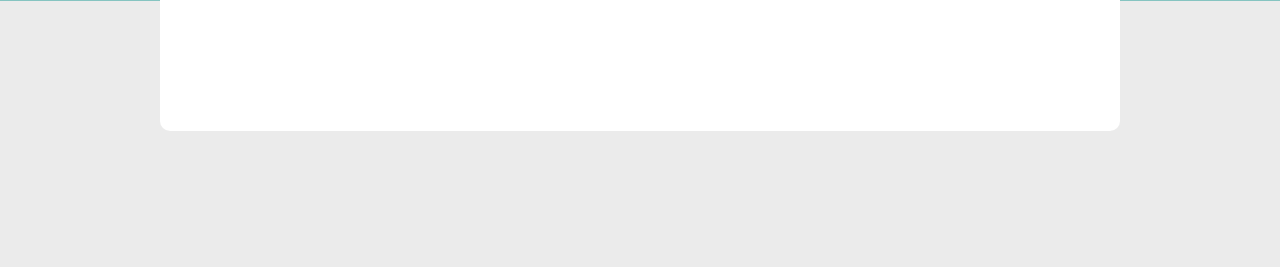
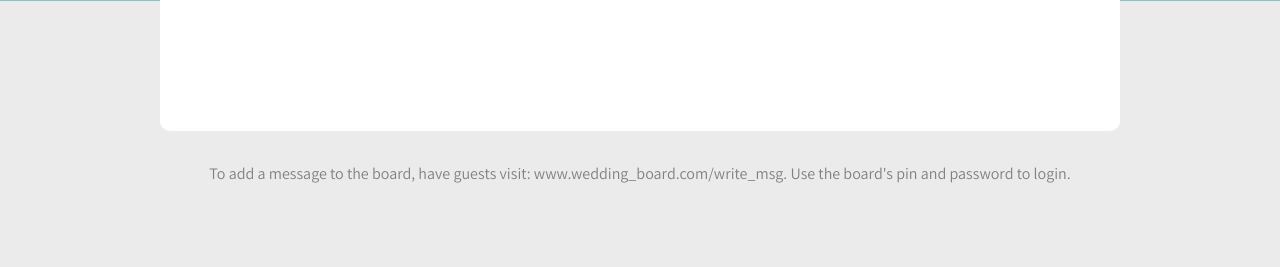
Before and after one commit to nicholemaldonado4/TheWeddingBoard, a PHP site: page /my_boards/index.php in a window 1280 px wide. Shown: the part 342-609 px from the top of the page. Run offline with PHP 8.4, Linux system fonts and the light colour scheme; the visitor is signed in with stand-in values (Sample User, id 1); data comes from the database, SQL or seed files in the repository; some libraries are stand-ins or nearby versions.

Commit message:
Added info section to my_boards

```diff
--- a/css/my_boards/index.css
+++ b/css/my_boards/index.css
@@ -57,6 +57,14 @@ body {
   padding-bottom: 2rem;
   padding-left: 3rem; /* 3rem because 2rem for padding-left and 1rem for left border */
   padding-right: 2rem;
+}
+
+.info-sect {
+  width: 75vw;
+  margin-left: auto;
+  margin-right: auto;
+  margin-top: 2rem;
+  text-align: center;
 }
 
 table {
@@ -133,6 +141,13 @@ td a:hover {
   color: var(--charcoal);
 }
 
+.info-sect p {
+  font-size: 1rem;
+  color: grey;
+  font-family: var(--ff-body);
+  font-weight: 100;
+}
+
 @media all and (max-width: 700px) {
 
   /* Hide table headers, keeping in mind of accessibility */
--- a/my_boards/index.php
+++ b/my_boards/index.php
@@ -52,6 +52,9 @@
       }
     ?>
   </section>
+  <section class="info-sect">
+    <p>To add a message to the board, have guests visit: www.wedding_board.com/write_msg. Use the board's pin and password to login.</p>
+  </section>
 
   <script src="https://ajax.googleapis.com/ajax/libs/jquery/3.1.0/jquery.min.js"></script>
   <script src="../js/header.js"></script>
```
